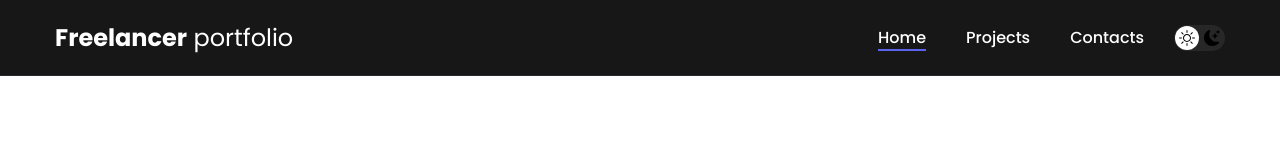
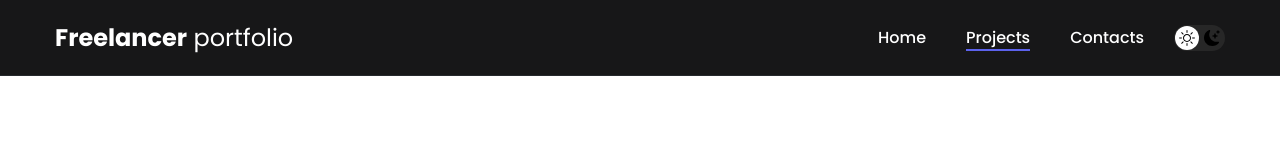
Before and after one commit to gtsasiuk/portfolio_react_app, a React (Vite) app: page /projects in a window 1280 px wide. Shown: the top 159 px of the page. Built offline with nearby package versions, Linux system fonts and the light colour scheme.

Commit message:
Config NavLinks

```diff
--- a/src/components/navbar/Navbar.jsx
+++ b/src/components/navbar/Navbar.jsx
@@ -1,22 +1,34 @@
 import sun from "./../../img/icons/sun.svg";
 import moon from "./../../img/icons/moon.svg";
+
+import { NavLink } from "react-router-dom";
 
 import "./navbar.css";
 
 const Navbar = () => {
+
+    const activeLink = "nav-list__link nav-list__link--active";
+    const normalLink = "nav-list__link";
+
     return (
         <nav className="nav">
             <div className="container">
                 <div className="nav-row">
-                    <a href="./index.html" className="logo"><strong>Freelancer</strong> portfolio</a>
+                    <NavLink to="/" className="logo"><strong>Freelancer</strong> portfolio</NavLink>
                     <button className="dark-mode-btn">
                         <img src={sun} alt="Light mode" className="dark-mode-btn__icon"/>
                         <img src={moon} alt="Dark mode" className="dark-mode-btn__icon"/>
                     </button>
                     <ul className="nav-list">
-                        <li className="nav-list__item"><a href="./index.html" className="nav-list__link nav-list__link--active">Home</a></li>
-                        <li className="nav-list__item"><a href="./skills.html" className="nav-list__link">Projects</a></li>
-                        <li className="nav-list__item"><a href="./contacts.html" className="nav-list__link">Contacts</a></li>
+                        <li className="nav-list__item">
+                            <NavLink to="./" className={({isActive}) =>  isActive ? activeLink : normalLink }>Home</NavLink>
+                        </li>
+                        <li className="nav-list__item">
+                            <NavLink to="./projects" className={({isActive}) =>  isActive ? activeLink : normalLink }>Projects</NavLink>
+                        </li>
+                        <li className="nav-list__item">
+                            <NavLink to="./contacts" className={({isActive}) =>  isActive ? activeLink : normalLink }>Contacts</NavLink>
+                        </li>
                     </ul>
                 </div>
             </div>
```
